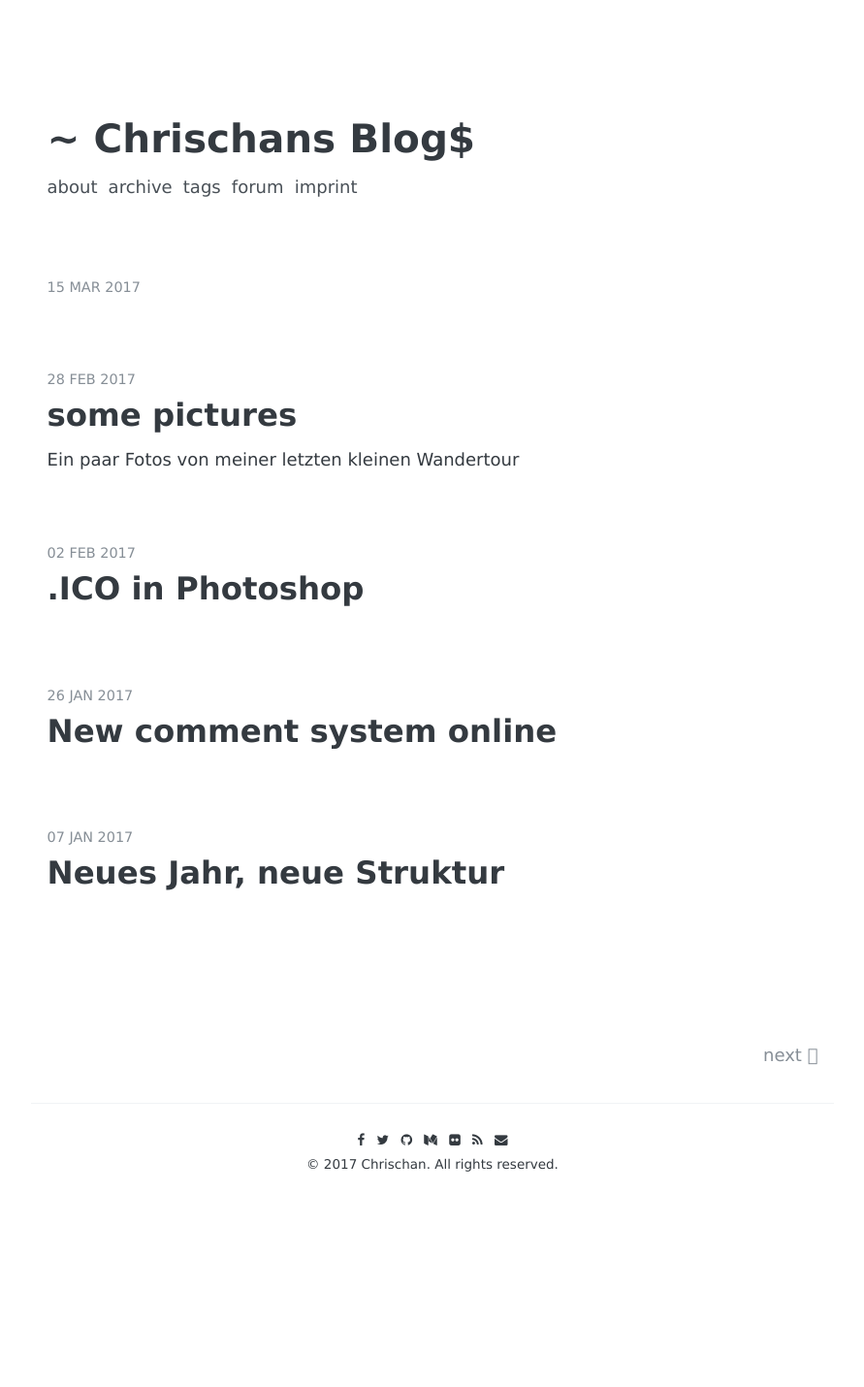
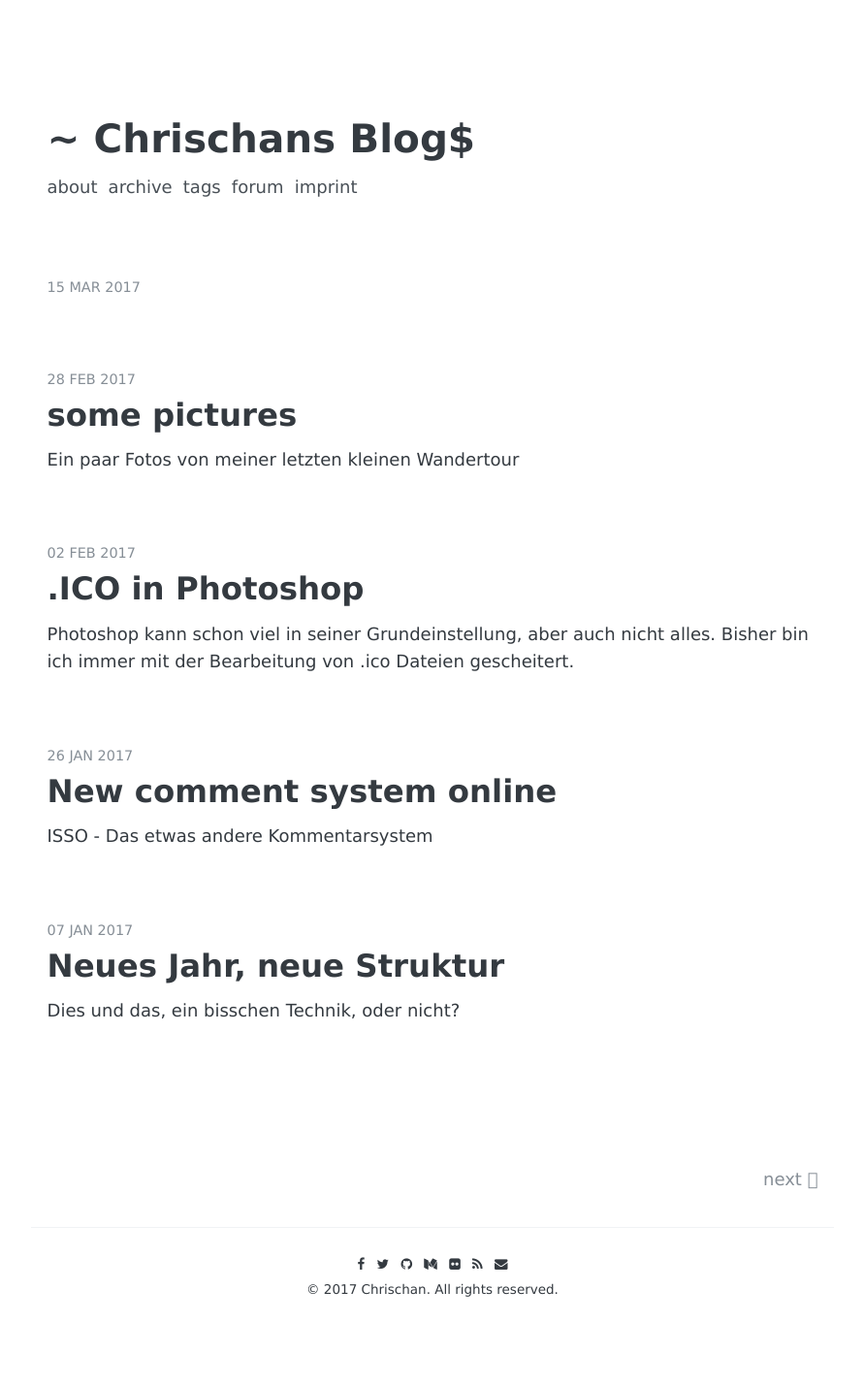
Before and after one commit to netbuk/blog, a Jekyll site: the page built from index.html, in a window 1280 px wide. Shown: the whole page at 97% size, without its empty margins (194-1085 px from the left). Built offline with Jekyll 4.4.1, drawn with Linux system fonts in a browser that asks for light colours; nearby versions of some CDN libraries; some web fonts are replaced; the list of posts is cut into pages by our own code; comment, search, counter and statistics services are not loaded; before the commit the page ends 1302 px from its top, so only the background shows below that.

Commit message:
edit description @ some posts

```diff
--- a/_posts/2017-01-07-neuesjahrneuestruktur.md
+++ b/_posts/2017-01-07-neuesjahrneuestruktur.md
@@ -1,6 +1,7 @@
 ---
 layout: post
 title: "Neues Jahr, neue Struktur"
+description: "Dies und das, ein bisschen Technik, oder nicht?"
 date: 2017-01-07
 tags: [uberspace, ghost, server, blog, cloudron, services, contabo]
 comments: true
--- a/_posts/2017-01-26-newcommentsystem.md
+++ b/_posts/2017-01-26-newcommentsystem.md
@@ -1,6 +1,7 @@
 ---
 layout: post
 title: "New comment system online"
+description: "ISSO - Das etwas andere Kommentarsystem"
 date: 2017-01-26
 tags: [isso, blog, kommentare]
 comments: true
--- a/_posts/2017-02-02-icophotoshop.md
+++ b/_posts/2017-02-02-icophotoshop.md
@@ -1,6 +1,7 @@
 ---
 layout: post
 title: ".ICO in Photoshop"
+description: "Photoshop kann schon viel in seiner Grundeinstellung, aber auch nicht alles. Bisher bin ich immer mit der Bearbeitung von .ico Dateien gescheitert."
 date: 2017-02-02
 tags: [photoshop, plugin]
 comments: true
```
Also changed, not shown: _posts/2016-12-31-silvester.md (+1 -0 lines).
